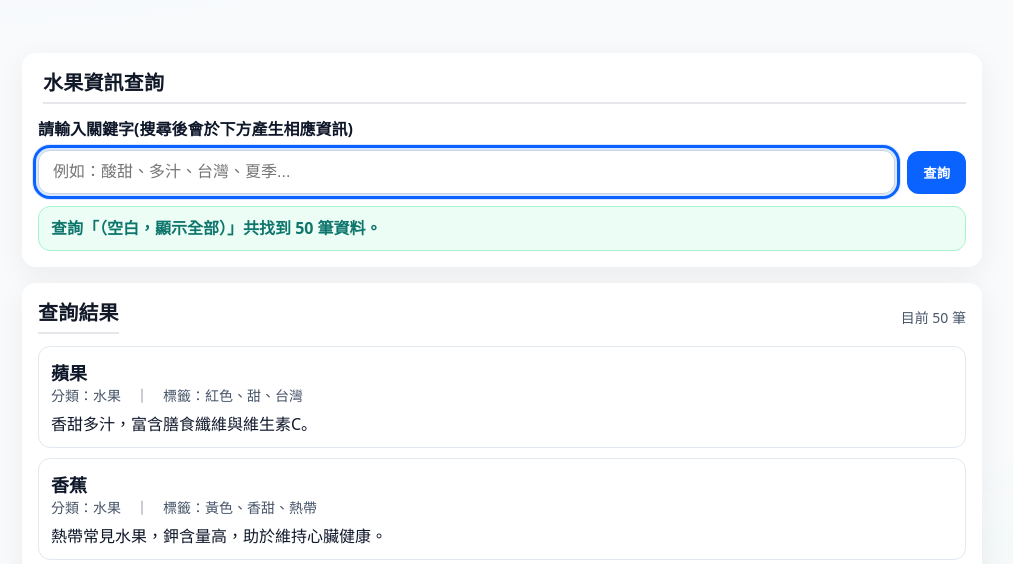
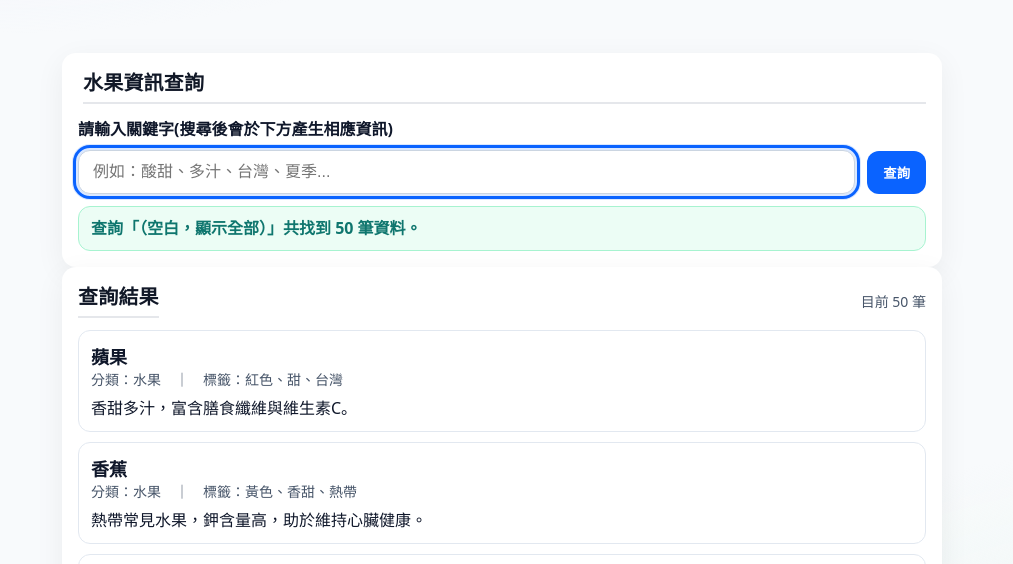
Before and after one commit to alysonyeh3816/AlysonYeh_Accessibility, a plain HTML site: page data_search/data_search.html in a window 1280 px wide. Shown: the part 166-730 px from the top of the page, without its empty margins (138-1151 px from the left). Drawn offline with Linux system fonts and the light colour scheme.

Commit message:
Update data_search.html

```diff
--- a/data_search/data_search.html
+++ b/data_search/data_search.html
@@ -78,9 +78,10 @@
     }
 
     .wrap {
-      width: min(960px, 100%);
-      display: grid;
+      width: 100%;
       gap: 16px;
+      justify-content: center;
+      align-items: center;
     }
 
     header h1 {
@@ -96,6 +97,7 @@
     }
 
     .card {
+      width: 100%;
       background: var(--card);
       border-radius: var(--radius);
       box-shadow: 0 8px 30px rgba(2, 8, 23, .06);
@@ -242,7 +244,8 @@
     <p>每次查詢以 <code>role="status"</code> 主動告知筆數。</p>
   </header>
 
-  <main class="wrap">
+  <main>
+    <div class="wrap">
     <section class="card" aria-labelledby="searchTitle">
       <h2 id="searchTitle" style="margin-top:0">水果資訊查詢</h2>
       <form role="search" id="searchForm">
@@ -272,6 +275,8 @@
       </header>
       <ul class="list" id="resultList" aria-describedby="resultTitle"></ul>
     </section>
+</div>
+
 
     <h2 id="auditCode">相應稽核評量碼</h2>
     <div id="accordionContainer"></div>
@@ -325,7 +330,7 @@
           <p>確認螢幕報讀軟體會主動回饋搜尋結果（例如：找到含關鍵字的筆數或狀態訊息）。</p>
         </li>
         <li>
-          <p>確認搜尋功能各元件之名稱與角色與其功能相符（正確 ARIA/HTML 揭露）。</p>
+          <p>確認搜尋功能各元件之名稱與角色與其功能相符。</p>
         </li>
         <li>
           <p>在不同瀏覽器中，焦點（Tab）呈現瀏覽器預設樣式或作者指定的清晰可見樣式（如雙色焦點框）。</p>
@@ -341,6 +346,7 @@
         </li>
       </ol>
     </div>
+    <a href="../index.html" class="back-to-catalog">回到目錄</a>
   </main>
 
   <script>
```
